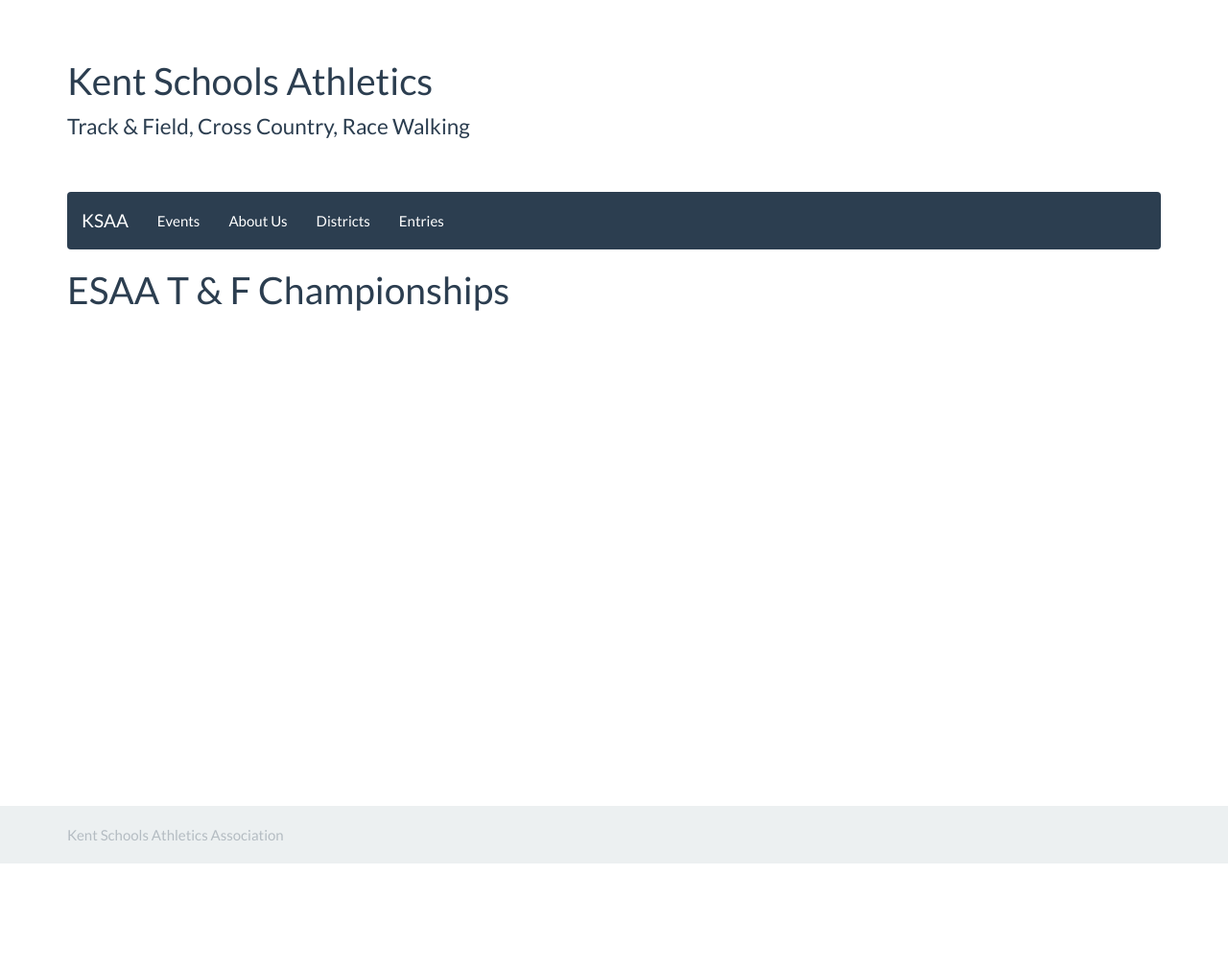
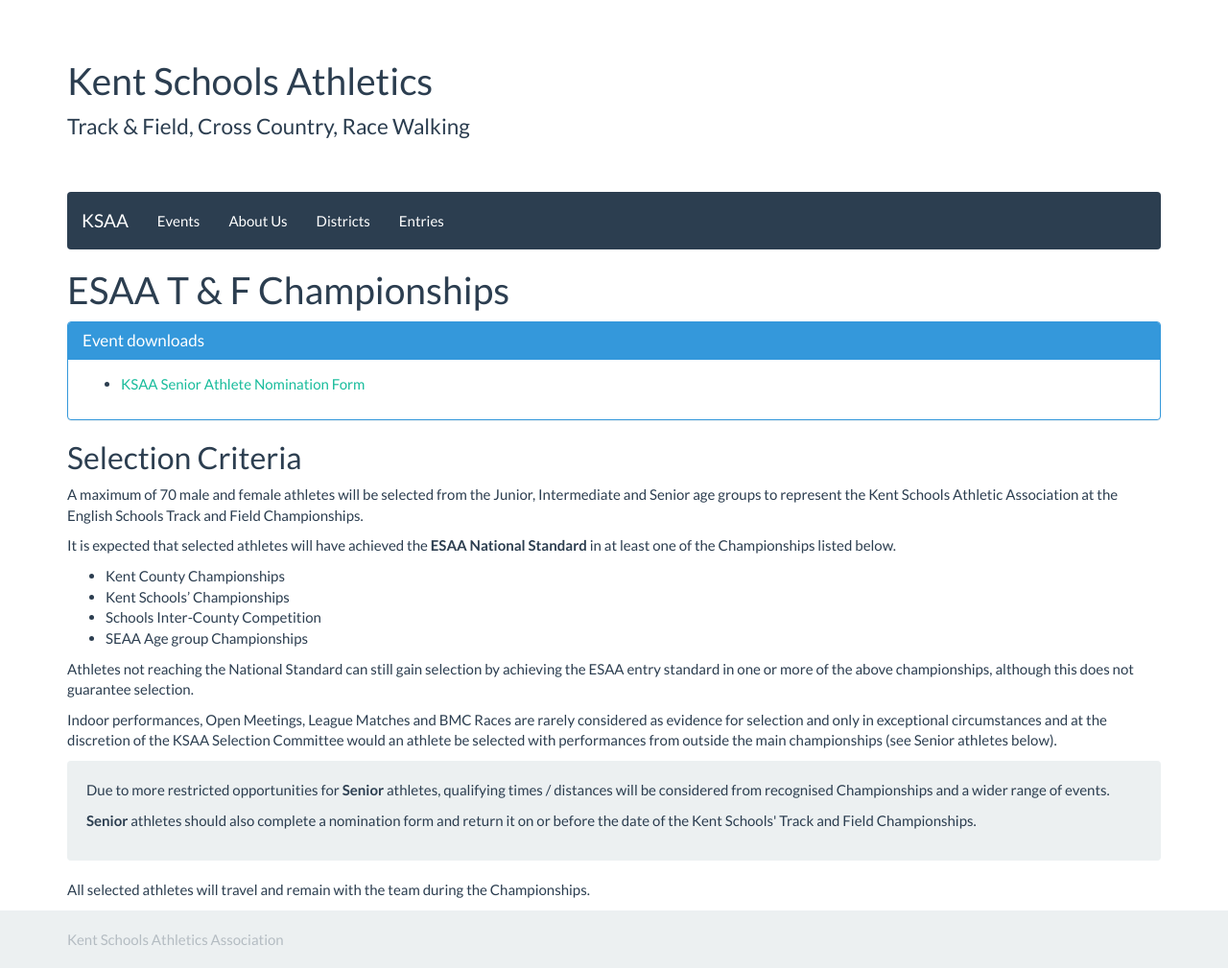
Before and after one commit to chrisnewark/chrisnewark.github.io, a Jekyll site: the page built from _events/17-18/2018-07-13-esaa-t-and-f-championships.md, in a window 1280 px wide. Shown: the whole page at 96% size. Built offline with Jekyll 4.4.1, drawn with Linux system fonts in a browser that asks for light colours; nearby versions of some CDN libraries; before the commit the page ends 901 px from its top, so only the background shows below that.

Commit message:
Updated esaa tf

```diff
--- a/_events/17-18/2018-07-13-esaa-t-and-f-championships.md
+++ b/_events/17-18/2018-07-13-esaa-t-and-f-championships.md
@@ -5,3 +5,44 @@
 dateOverride: 13/14 July 2018
 location: Birmingham
 ---
+
+<div class="panel panel-info">
+  <div class="panel-heading">
+    <h3 class="panel-title">Event downloads</h3>
+  </div>
+  <div class="panel-body">
+    <ul>
+        <li>
+            <a href="/files/events/17-18/2018-07-13-esaa-t-and-f-championships/KSAA-Nomination-Form-SENIOR-ATHLETE.docx">
+                KSAA Senior Athlete Nomination Form
+            </a>
+        </li>
+    </ul>
+  </div>
+</div>
+
+## Selection Criteria
+
+A maximum of 70 male and female athletes will be selected from the Junior, Intermediate and Senior age groups to represent the Kent Schools Athletic Association at the English Schools Track and Field Championships.
+
+It is expected that selected athletes will have achieved the **ESAA National Standard** in at least one of the Championships listed below.
+
+- Kent County Championships
+- Kent Schools' Championships
+- Schools Inter-County Competition
+- SEAA Age group Championships
+
+Athletes not reaching the National Standard can still gain selection by achieving the ESAA entry standard in one or more of the above championships, although this does not guarantee selection.
+
+Indoor performances, Open Meetings, League Matches and BMC Races are rarely considered as evidence for selection and only in exceptional circumstances and at the discretion of the KSAA Selection Committee would an athlete be selected with performances from outside the main championships (see Senior athletes below).
+
+<div class="well">
+    <p>
+        Due to more restricted opportunities for <strong>Senior</strong> athletes, qualifying times / distances will be considered from recognised Championships and a wider range of events.
+    </p>
+    <p>
+        <strong>Senior</strong> athletes should also complete a nomination form and return it on or before the date of the Kent Schools' Track and Field Championships.
+    </p>
+</div>
+
+All selected athletes will travel and remain with the team during the Championships.
```
Also changed, not shown: 1 other file.
